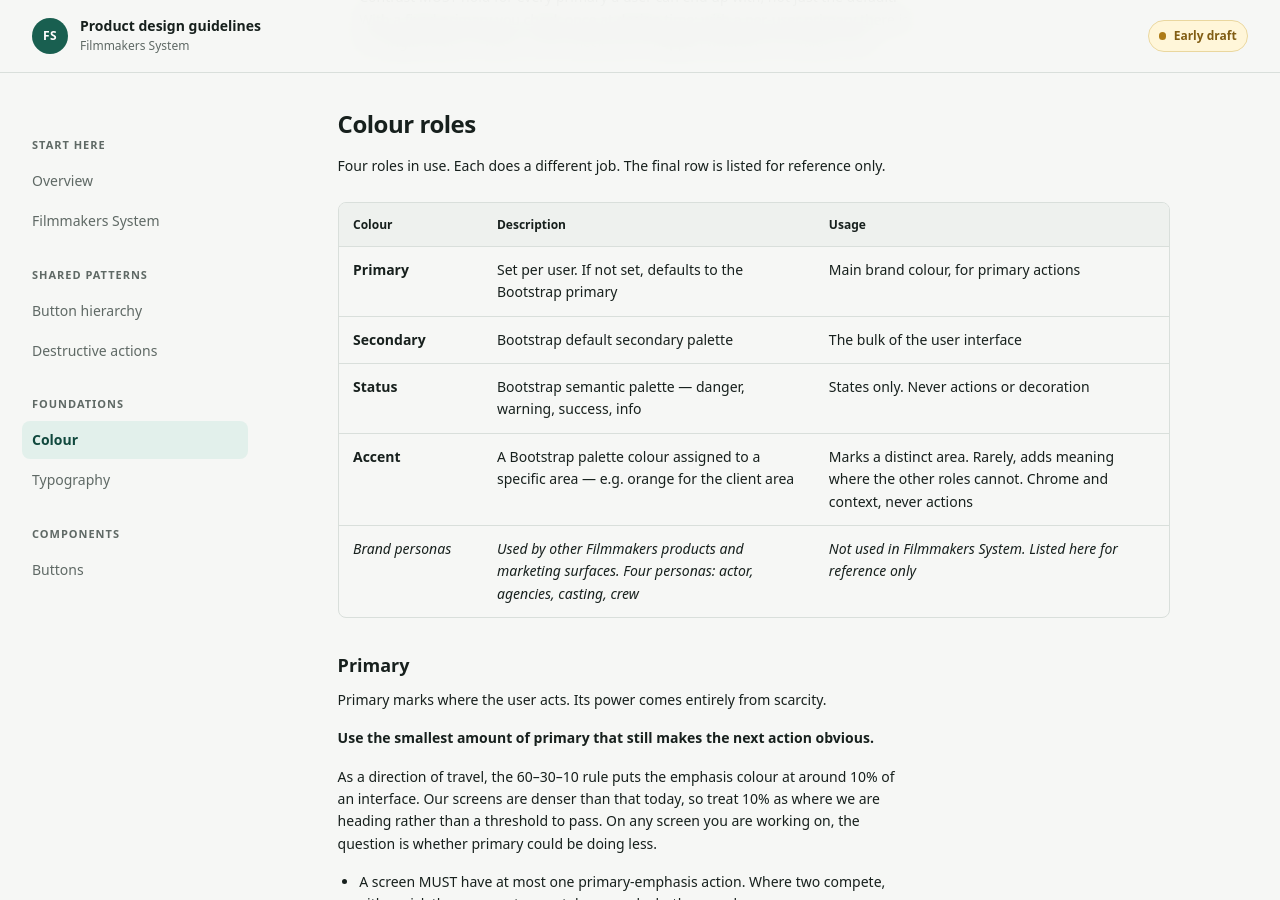
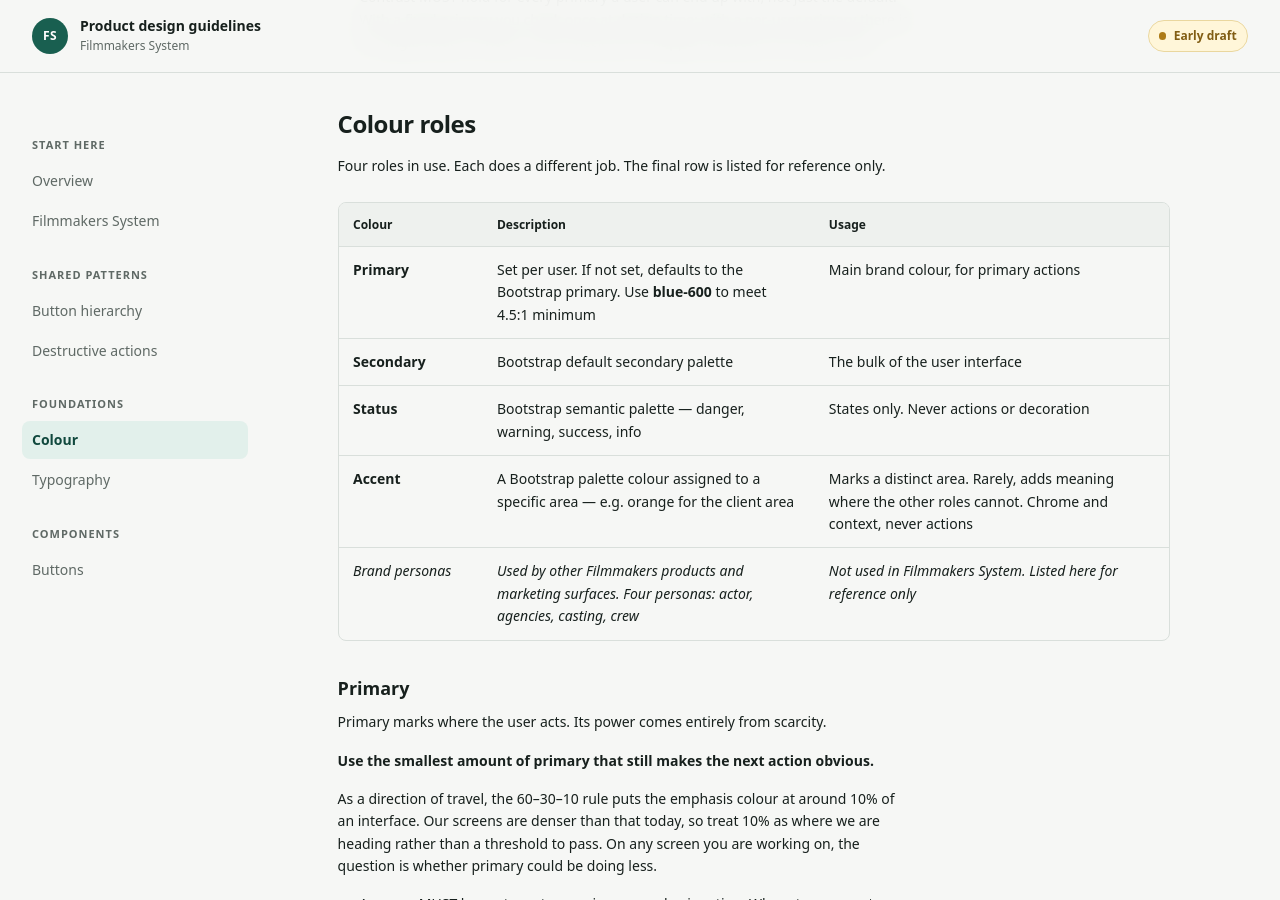
Before and after one commit to LucyCoker/product-design-guidelines-1, a Jekyll site: the page built from products/filmmakers-system/foundations/colour.md, in a window 1280 px wide and 900 px high, scrolled down 1148 px. Built offline with Jekyll 4.4.1, drawn with Linux system fonts in a browser that asks for light colours.

Commit message:
Update primary color to blue-600 for accessibility
Default bootstrap blue-500 doesn't meet 4.5:1 minimum for primary buttons with white text or blue text links on white bg.

blue-600 measures 4.97:1 base so is an easy fix by bumping up to that level.

```diff
--- a/products/filmmakers-system/foundations/colour.md
+++ b/products/filmmakers-system/foundations/colour.md
@@ -41,7 +41,7 @@ Four roles in use. Each does a different job. The final row is listed for refere
 
 | Colour           | Description                                                                                                   | Usage                                                                                                       |
 | ---------------- | ------------------------------------------------------------------------------------------------------------- | ----------------------------------------------------------------------------------------------------------- |
-| **Primary**      | Set per user. If not set, defaults to the Bootstrap primary                                                   | Main brand colour, for primary actions                                                                      |
+| **Primary**      | Set per user. If not set, defaults to the Bootstrap primary. Use **blue-600** to meet 4.5:1 minimum           | Main brand colour, for primary actions                                                                      |
 | **Secondary**    | Bootstrap default secondary palette                                                                           | The bulk of the user interface                                                                              |
 | **Status**       | Bootstrap semantic palette — danger, warning, success, info                                                   | States only. Never actions or decoration                                                                    |
 | **Accent**       | A Bootstrap palette colour assigned to a specific area — e.g. orange for the client area                      | Marks a distinct area. Rarely, adds meaning where the other roles cannot. Chrome and context, never actions |
```
